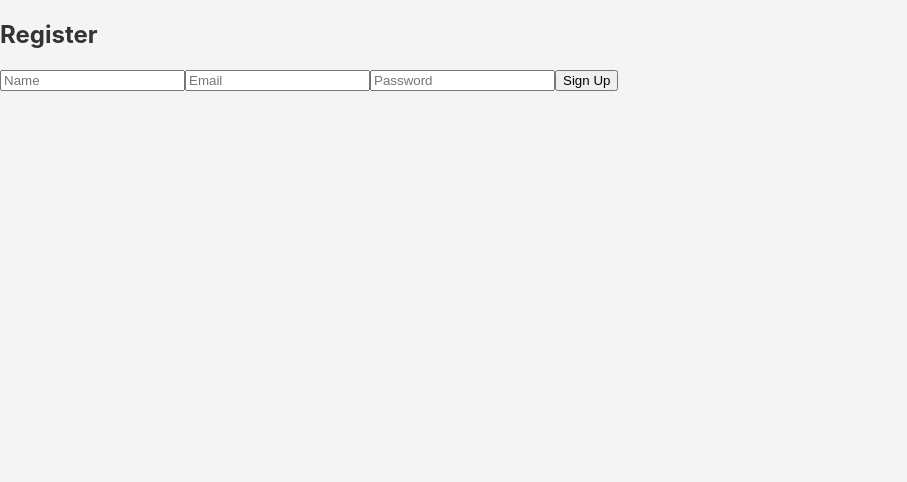
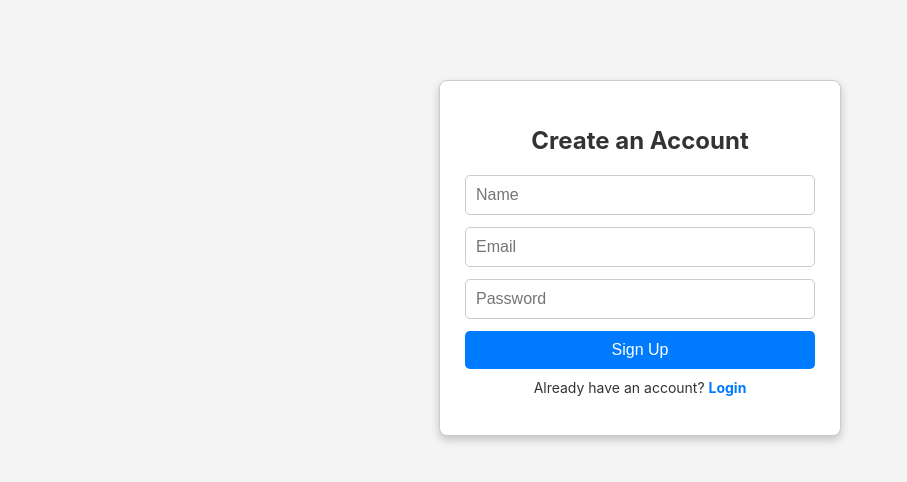
Before and after one commit to Joe-azar/task-manager, a React (Create React App) app in the folder client/: page /register in a window 1280 px wide. Shown: the top 482 px of the page, without its empty margins (0-907 px from the left). Built offline with nearby package versions, Linux system fonts and the light colour scheme.

Commit message:
Refactor Register component: update layout, enhance user prompts, and improve styling

```diff
--- a/client/src/pages/Register.js
+++ b/client/src/pages/Register.js
@@ -1,11 +1,10 @@
 import React, { useState } from "react";
-import { useNavigate, Link } from "react-router-dom";
+import { Link } from "react-router-dom";
 import "../styles/Auth.css";  // Import CSS file for styling
 
 function Register() {
   const [formData, setFormData] = useState({ name: "", email: "", password: "" });
   const [message, setMessage] = useState("");  // ✅ Show verification message
-
   const handleChange = (e) => {
     setFormData({ ...formData, [e.target.name]: e.target.value });
   };
@@ -24,15 +23,19 @@ function Register() {
   };
 
   return (
-    <div>
-      <h2>Register</h2>
-      {message && <p>{message}</p>}  {/* ✅ Show success message */}
+    <div className="auth-container">
+      <h2>Create an Account</h2>
+      {message && <p>{message}</p>}
       <form onSubmit={handleSubmit}>
-        <input type="text" name="name" placeholder="Name" onChange={handleChange} required />
+      <input type="text" name="name" placeholder="Name" onChange={handleChange} required />
         <input type="email" name="email" placeholder="Email" onChange={handleChange} required />
         <input type="password" name="password" placeholder="Password" onChange={handleChange} required />
         <button type="submit">Sign Up</button>
       </form>
+
+      <p>
+        Already have an account? <Link to="/login">Login</Link>
+      </p>
     </div>
   );
 }
```
